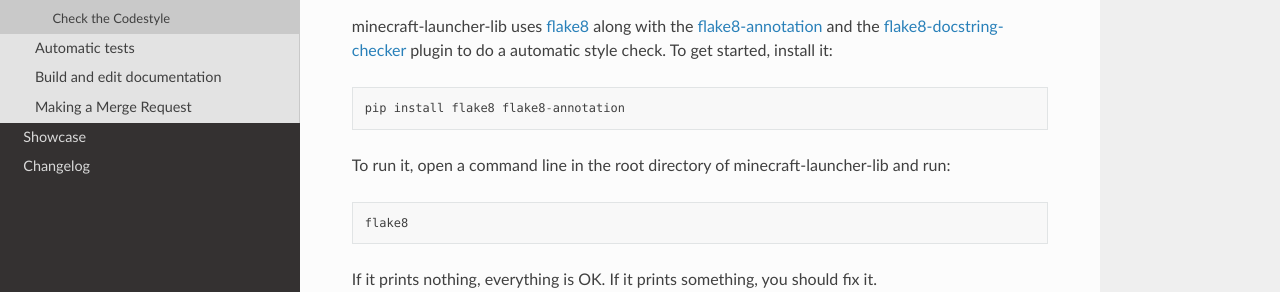
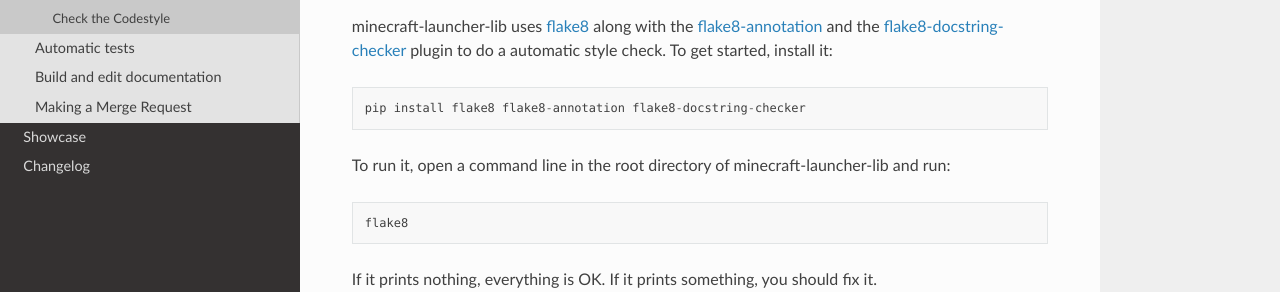
Before and after one commit to JakobDev/minecraft-launcher-lib, a Sphinx documentation site: the page built from doc/develop/codestyle.rst, in a window 1280 px wide. Shown: the part 369-661 px from the top of the page. Built offline with Sphinx 7.4.7 and the Read the Docs theme 2.0.0, drawn with Linux system fonts in a browser that asks for light colours; the version number could not be read and is left out.

Commit message:
Add flake8-docstring-checker to install command

```diff
--- a/doc/develop/codestyle.rst
+++ b/doc/develop/codestyle.rst
@@ -13,7 +13,7 @@ minecraft-launcher-lib uses `flake8 <https://flake8.pycqa.org>`_ along with the
 
 .. code::
 
-    pip install flake8 flake8-annotation
+    pip install flake8 flake8-annotation flake8-docstring-checker
 
 To run it, open a command line in the root directory of minecraft-launcher-lib and run:
 
```
